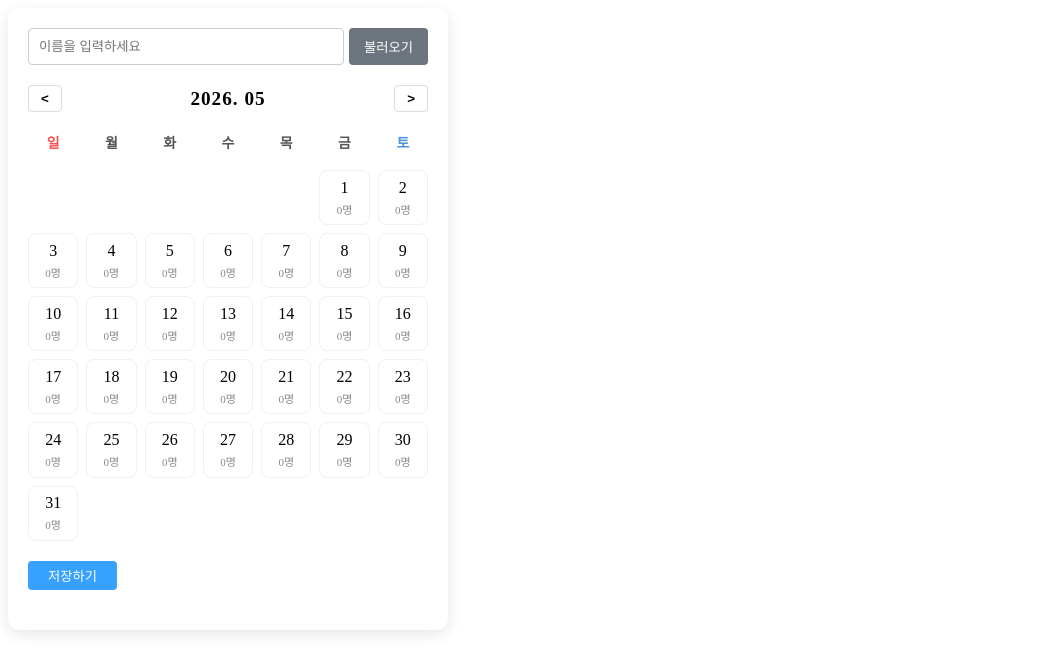
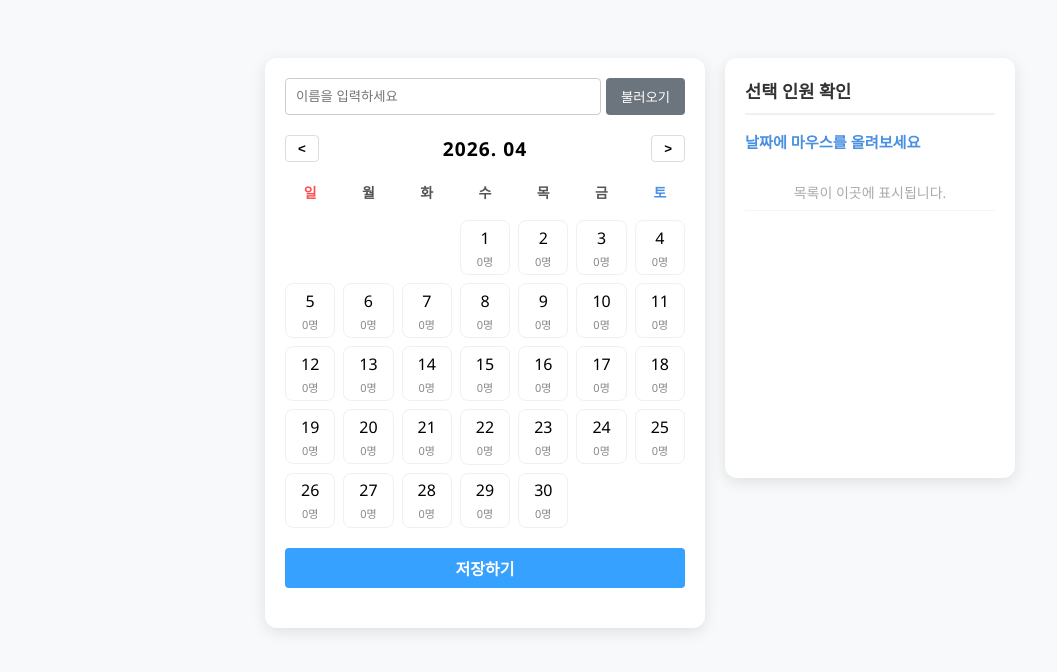
Before and after one commit to mauserne/EveryCalendar, a website: page index.html in a window 1280 px wide. Both pictures are taken after a click on the button "불러오기". Shown: the whole page, without its empty margins (0-1057 px from the left). Drawn offline with Linux system fonts and the light colour scheme.

Commit message:
Refactor calendar and user interaction features

```diff
--- a/index.html
+++ b/index.html
@@ -5,48 +5,84 @@
     <meta charset="UTF-8">
     <title>모임 일정 조율</title>
     <style>
-        /* 툴팁 기본 스타일 */
-        .tooltip {
-            position: absolute;
-            background: rgba(0, 0, 0, 0.8);
-            color: white;
-            padding: 8px 12px;
-            border-radius: 6px;
-            font-size: 12px;
-            z-index: 1000;
-            pointer-events: none;
-            /* 툴팁이 마우스 이벤트를 방해하지 않도록 설정 */
-            display: none;
-            /* 기본적으로 숨김 */
-            white-space: pre-wrap;
-            /* 줄바꿈 허용 */
-            box-shadow: 0 2px 10px rgba(0, 0, 0, 0.2);
+        /* 화면 중앙 배치를 위한 전체 배경 래퍼 */
+        body {
+            background-color: #f8f9fa;
+            font-family: 'Segoe UI', Tahoma, Geneva, Verdana, sans-serif;
+            display: flex;
+            justify-content: center;
+            padding-top: 50px;
         }
 
-        /* 전체 컨테이너 크기 조정 */
+        /* 캘린더와 사이드 패널을 양옆으로 배치하는 래퍼 */
+        .wrapper {
+            display: flex;
+            gap: 20px;
+            /* 두 컨테이너 사이의 간격 */
+            align-items: flex-start;
+        }
+
+        /* 기존 캘린더 컨테이너 */
         .container {
             background: white;
             padding: 20px;
             border-radius: 12px;
             box-shadow: 0 4px 15px rgba(0, 0, 0, 0.1);
             width: 400px;
-            /* 달력 폭에 맞춰 조금 넓혔습니다 */
         }
 
+        /* 새로 추가된 사이드 컨테이너 (참석자 목록) */
+        .side-container {
+            background: white;
+            padding: 20px;
+            border-radius: 12px;
+            box-shadow: 0 4px 15px rgba(0, 0, 0, 0.1);
+            width: 250px;
+            min-height: 380px;
+            /* 캘린더와 비슷한 높이 유지 */
+        }
+
+        .side-container h3 {
+            margin: 0 0 15px 0;
+            font-size: 1.1rem;
+            border-bottom: 2px solid #f0f0f0;
+            padding-bottom: 10px;
+            color: #333;
+        }
+
+        .hover-date {
+            font-weight: bold;
+            color: #4a90e2;
+            margin-bottom: 10px;
+            font-size: 0.95rem;
+            min-height: 20px;
+            /* 빈 공간 유지 */
+        }
+
+        .user-list {
+            list-style: none;
+            padding: 0;
+            margin: 0;
+        }
+
+        .user-list li {
+            padding: 8px 10px;
+            border-bottom: 1px solid #f5f5f5;
+            font-size: 14px;
+            color: #555;
+        }
+
+        /* 기존 캘린더 내부 CSS 유지 */
         .calendar-header {
             display: flex;
             justify-content: space-between;
-            /* 양 끝과 중앙으로 간격 분산 */
             align-items: center;
-            /* 세로 중앙 정렬 */
             margin-bottom: 20px;
             width: 100%;
-            /* 컨테이너 너비에 맞춤 */
         }
 
         .calendar-header h3 {
             margin: 0;
-            /* 제목의 기본 상하 여백 제거 */
             font-size: 1.2rem;
             letter-spacing: 1px;
         }
@@ -64,38 +100,30 @@
             background: #f0f0f0;
         }
 
-        /* 7열 격자 핵심 설정 */
         .calendar-grid {
             display: grid;
             grid-template-columns: repeat(7, 1fr);
-            /* 7개의 열을 동일한 비율로 설정 */
             gap: 8px;
             text-align: center;
         }
 
-        /* 요일 헤더 기본 스타일 */
         .day-header {
             font-weight: bold;
             font-size: 14px;
             padding-bottom: 10px;
             color: #555;
-            /* 평일: 진한 회색 */
         }
 
-        /* 일요일: 빨간색 */
         .sun {
             color: #ff4d4d !important;
         }
 
-        /* 토요일: 파란색 */
         .sat {
             color: #4a90e2 !important;
         }
 
-        /* 개별 날짜 칸 */
         .day {
             aspect-ratio: 1 / 1.1;
-            /* 약간 세로로 긴 사각형 */
             border: 1px solid #f0f0f0;
             display: flex;
             flex-direction: column;
@@ -106,13 +134,16 @@
             transition: 0.2s;
         }
 
-        /* 날짜 클릭 시 효과 */
+        .day:hover {
+            border-color: #4a90e2;
+            /* 호버 시 테두리만 살짝 강조 */
+        }
+
         .day.active {
             background-color: #4a90e2;
             color: white;
             border-color: #4a90e2;
             transform: scale(1.05);
-            /* 선택 시 살짝 커지는 효과 */
         }
 
         .count {
@@ -137,20 +168,23 @@
 
         #userName {
             flex: 1;
-            /* 입력창이 가능한 넓게 */
             padding: 10px;
             border: 1px solid #ccc;
             border-radius: 4px;
         }
 
-        .btn-load {
+        .btn-load,
+        .btn-save {
             padding: 0 15px;
-            background-color: #6c757d;
             color: white;
             border: none;
             border-radius: 4px;
             cursor: pointer;
             white-space: nowrap;
+        }
+
+        .btn-load {
+            background-color: #6c757d;
         }
 
         .btn-load:hover {
@@ -159,13 +193,11 @@
 
         .btn-save {
             margin: 20px 0;
-            padding: 5px 20px;
+            padding: 8px 20px;
             background-color: rgb(54, 161, 255);
-            color: white;
-            border: none;
-            border-radius: 4px;
-            cursor: pointer;
-            white-space: nowrap;
+            width: 100%;
+            font-size: 16px;
+            font-weight: bold;
         }
 
         .btn-save:hover {
@@ -176,8 +208,7 @@
 
 <body>
 
-    <div id="tooltip" class="tooltip"></div>
-
+    <div class="wrapper">
         <div class="container">
             <div class="login-section">
                 <div style="display: flex; gap: 5px;">
@@ -188,31 +219,42 @@
 
             <div class="calendar-header">
                 <button onclick="changeMonth(-1)">&lt;</button>
-            <h3 id="monthDisplay"></h3> <!-- 년.월 표시용 헤드 -->
+                <h3 id="monthDisplay"></h3>
                 <button onclick="changeMonth(1)">&gt;</button>
             </div>
 
-        <div id="calendar" class="calendar-grid">
-        </div>
+            <div id="calendar" class="calendar-grid"></div>
 
             <button class="btn-save" onclick="saveData()">저장하기</button>
         </div>
 
+        <div class="side-container">
+            <h3>선택 인원 확인</h3>
+            <div id="hoverDateDisplay" class="hover-date">날짜에 마우스를 올려보세요</div>
+            <ul id="userList" class="user-list">
+                <li style="color: #aaa; text-align: center; padding-top: 20px;">
+                    목록이 이곳에 표시됩니다.
+                </li>
+            </ul>
+        </div>
+    </div>
+
     <script>
-        let currentData = { /* 날짜별 인원수 데이터 예시: "2026-04-05": 3 */ };
+        // 기존 인원수 데이터 대신, 선택한 사람들의 '이름 배열'을 저장하는 객체로 예시를 작성했습니다.
+        let usersByDate = {
+        };
+
         let selectedDates = new Set();
         let currentYear = 2026;
-        let currentMonth = 4; // 0부터 시작 (4월)
+        let currentMonth = 3; // 0부터 시작이므로 3은 4월을 의미
 
         function renderCalendar() {
             const calendarEl = document.getElementById('calendar');
-            const monthDisplay = document.getElementById('monthDisplay'); // 표시 엘리먼트 가져오기
+            const monthDisplay = document.getElementById('monthDisplay');
             calendarEl.innerHTML = '';
 
-            // 현재 연도와 월(0~11이므로 +1)을 화면에 반영
             monthDisplay.innerText = `${currentYear}. ${String(currentMonth + 1).padStart(2, '0')}`;
 
-            // --- 이후 요일 헤더 및 날짜 생성 로직 ---
             const weekDays = ['일', '월', '화', '수', '목', '금', '토'];
             weekDays.forEach((day, index) => {
                 let colorClass = index === 0 ? 'sun' : (index === 6 ? 'sat' : '');
@@ -222,31 +264,61 @@
             const firstDay = new Date(currentYear, currentMonth, 1).getDay();
             const lastDate = new Date(currentYear, currentMonth + 1, 0).getDate();
 
-            // 2. 시작 요일 전까지 빈 칸 생성
             for (let i = 0; i < firstDay; i++) {
                 calendarEl.innerHTML += `<div></div>`;
             }
 
-            // 3. 날짜 생성
-            // renderCalendar 함수 내 날짜 생성 부분
             for (let d = 1; d <= lastDate; d++) {
+                // 날짜 포맷 (예: 2026-4-5) - 앞의 mock 데이터 키 형식과 일치시킵니다.
                 const dateStr = `${currentYear}-${currentMonth + 1}-${d}`;
-                const count = currentData[dateStr] || 0;
+
+                // 해당 날짜를 선택한 사람들의 배열을 가져오고, 없으면 빈 배열
+                const users = usersByDate[dateStr] || [];
+                const count = users.length;
                 const isActive = selectedDates.has(dateStr) ? 'active' : '';
 
                 const dayEl = document.createElement('div');
                 dayEl.className = `day ${isActive}`;
                 dayEl.innerHTML = `<span>${d}</span><span class="count">${count}명</span>`;
 
-                // 1. 클릭 이벤트 (내 선택 변경)
+                // 1. 클릭 이벤트 (선택/해제)
                 dayEl.onclick = () => toggleDate(dateStr, dayEl);
 
-                // 2. 마우스 호버 이벤트 (툴팁 표시)
-                dayEl.onmouseenter = (e) => showTooltip(e, dateStr);
-                dayEl.onmouseleave = hideTooltip;
+                // 2. 마우스 호버 이벤트 (사이드 패널 업데이트)
+                dayEl.onmouseenter = () => showHoverInfo(dateStr, users);
+                dayEl.onmouseleave = () => clearHoverInfo();
 
                 calendarEl.appendChild(dayEl);
             }
+        }
+
+        // 호버 시 사이드 패널에 정보 표시
+        function showHoverInfo(dateStr, users) {
+            const dateDisplay = document.getElementById('hoverDateDisplay');
+            const userList = document.getElementById('userList');
+
+            // 날짜 표시 (예: 2026년 4월 5일)
+            const [y, m, d] = dateStr.split('-');
+            dateDisplay.innerText = `${y}년 ${m}월 ${d}일`;
+
+            userList.innerHTML = ''; // 리스트 초기화
+
+            if (users.length === 0) {
+                userList.innerHTML = '<li style="color: #aaa;">선택한 인원이 없습니다.</li>';
+            } else {
+                users.forEach(user => {
+                    userList.innerHTML += `<li>👨‍💻 ${user}</li>`;
+                });
+            }
+        }
+
+        // 호버 해제 시 사이드 패널 초기화 (원하지 않으면 이 함수를 비워두셔도 됩니다)
+        function clearHoverInfo() {
+            const dateDisplay = document.getElementById('hoverDateDisplay');
+            const userList = document.getElementById('userList');
+
+            dateDisplay.innerText = '날짜에 마우스를 올려보세요';
+            userList.innerHTML = '<li style="color: #aaa; text-align: center; padding-top: 20px;">목록이 이곳에 표시됩니다.</li>';
         }
 
         function toggleDate(dateStr, el) {
@@ -259,57 +331,44 @@
             }
         }
 
-        let isLoaded = false; // 불러오기 완료 여부 플래그
-        let currentUserName = ""; // 현재 불러온 사용자 이름 저장
+        let isLoaded = false;
+        let currentUserName = "";
 
-        // 이름 입력창에 변화가 생기면 다시 불러오기를 해야 함
         document.getElementById('userName').addEventListener('input', function () {
             isLoaded = false;
-            selectedDates.clear(); // 선택 초기화 (선택사항)
+            selectedDates.clear();
             renderCalendar();
         });
 
-        // 1. 서버에서 데이터 불러오기
         async function loadUserData() {
             const name = document.getElementById('userName').value.trim();
             if (!name) return alert("이름을 먼저 입력해주세요.");
 
             try {
-                // 실제 백엔드 API 호출 (주석 해제 및 수정)
                 const response = await fetch(`/api/get-schedule?name=${name}`);
-
-                // 만약 에러가 발생하면 멈춤
-                if (!response.ok) {
-                    throw new Error("서버 응답 에러");
-                }
-
+                if (!response.ok) throw new Error("서버 응답 에러");
                 const data = await response.json();
 
-                // 서버에서 받아온 실제 데이터 적용
                 selectedDates = new Set(data.userDates || []);
-                currentData = data.totalCounts || {}; // 총인원수 데이터 업데이트
+                usersByDate = data.usersByDate || {}; // 데이터 업데이트
 
                 currentUserName = name;
                 isLoaded = true;
 
-                renderCalendar(); // 업데이트된 데이터로 달력 다시 그리기
-                console.log("불러온 데이터:", data); // 확인용 로그
+                renderCalendar();
                 alert(`${name}님의 기존 일정을 불러왔습니다.`);
             } catch (e) {
                 console.error("불러오기 실패:", e);
                 alert("데이터를 불러오는 중 오류가 발생했습니다.");
             }
         }
-        // 2. 서버로 데이터 저장하기
+
         async function saveData() {
             const name = document.getElementById('userName').value.trim();
 
-            // [체크 1] 불러오기를 먼저 했는지 확인
             if (!isLoaded || name !== currentUserName) {
                 return alert("'불러오기' 버튼을 먼저 눌러 기존 정보를 확인해주세요.");
             }
-
-            // [체크 2] 이름 입력 확인
             if (!name) return alert("이름을 입력해주세요.");
 
             const payload = {
@@ -319,8 +378,6 @@
 
             try {
                 console.log("서버로 전송:", payload);
-
-                // 실제 백엔드 API 호출 (주석 해제)
                 const response = await fetch('/api/save-schedule', {
                     method: 'POST',
                     headers: { 'Content-Type': 'application/json' },
@@ -328,8 +385,7 @@
                 });
 
                 if (response.ok) {
-                    alert("성공적으로 저장되었습니다!");
-                    // 저장 후 전체 인원수 갱신을 위해 다시 불러오기
+                    alert("성공적으로 저장되었습니다! (콘솔을 확인하세요)");
                     await loadUserData();
                 } else {
                     alert("저장에 실패했습니다.");
@@ -348,35 +404,7 @@
         }
 
         renderCalendar();
-
-        const tooltip = document.getElementById('tooltip');
-
-            function showTooltip(e, dateStr) {
-                const users = dateDetails[dateStr] || [];
-                if (users.length === 0) return; // 선택한 사람이 없으면 안 보임
-
-                // 툴팁 내용 작성
-                tooltip.innerText = `👥 참여 가능:\n${users.join(', ')}`;
-                tooltip.style.display = 'block';
-
-                // 마우스 위치에 맞게 툴팁 배치 (약간 오른쪽 위로)
-                tooltip.style.left = e.pageX + 10 + 'px';
-                tooltip.style.top = e.pageY - 30 + 'px';
-            }
-
-            function hideTooltip() {
-                tooltip.style.display = 'none';
-            }
-
-            // 마우스가 움직일 때 툴팁이 따라다니게 하고 싶다면 추가 (선택사항)
-            document.addEventListener('mousemove', (e) => {
-                if (tooltip.style.display === 'block') {
-                    tooltip.style.left = e.pageX + 10 + 'px';
-                    tooltip.style.top = e.pageY - 30 + 'px';
-                }
-            });
     </script>
-
 </body>
 
 </html>
```
Lines whose indentation alone changed are shown as unchanged.
